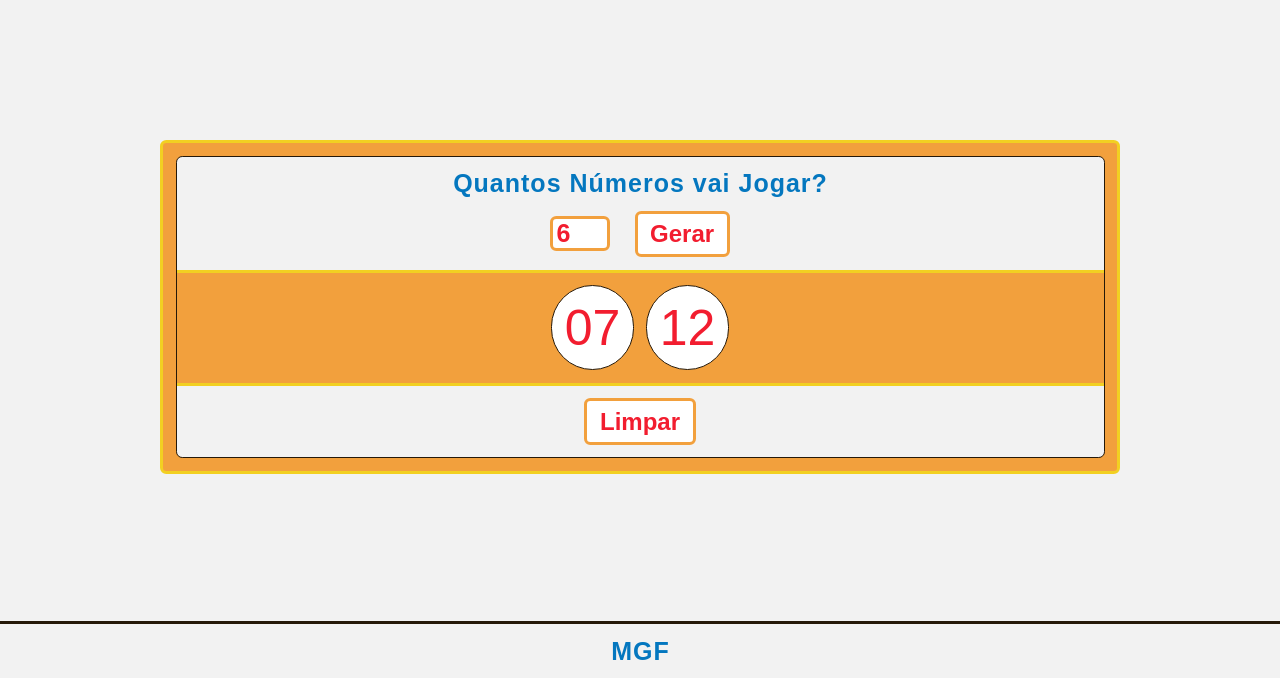
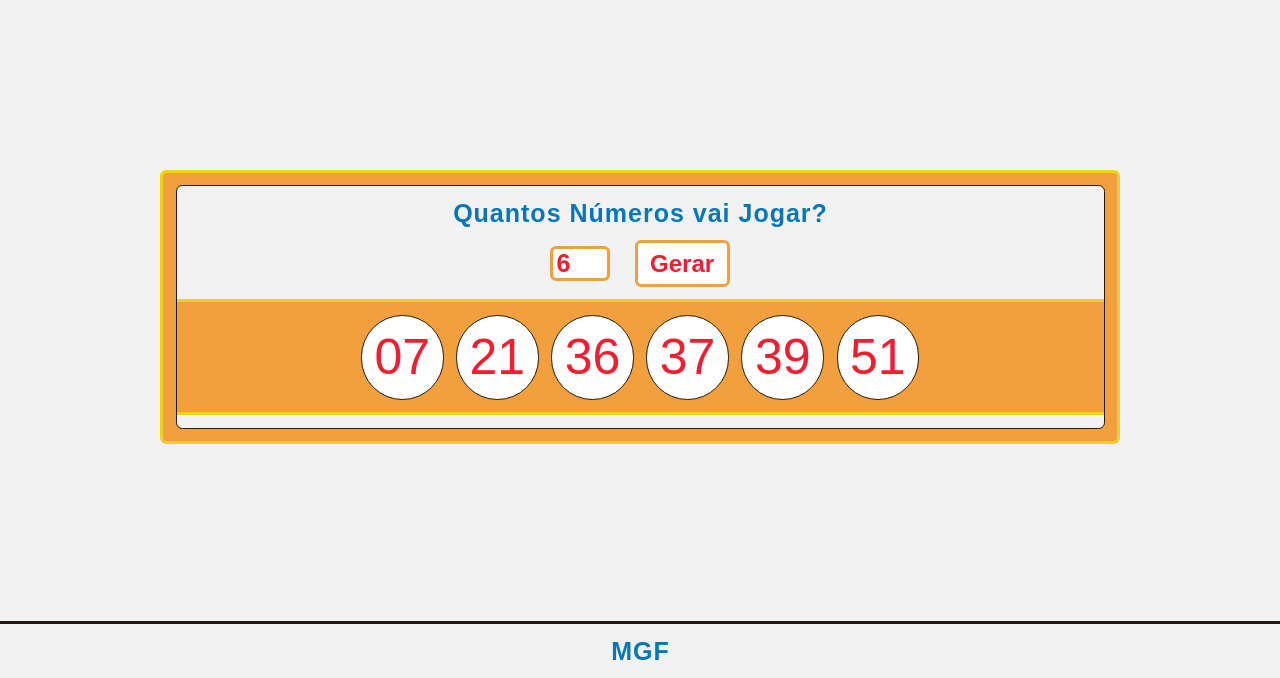
Before and after one commit to matheusguerreiro/MS, a plain HTML site: page index.html in a window 1280 px wide. Both pictures are taken after a click on the button "Gerar". Shown: the part 122-800 px from the top of the page. Drawn offline with Linux system fonts and the light colour scheme.

Commit message:
ms funcionando

```diff
--- a/css/styles.css
+++ b/css/styles.css
@@ -128,7 +128,7 @@ main .main-container-fundo .main-container ul {
   border-bottom: 3px solid #F2D022;
   padding: 12.5px;
   column-gap: 12.5px;
-  margin-bottom: 12.5px;
+  row-gap: 12.5px;
 }
 main .main-container-fundo .main-container ul li {
   background-color: #FFFFFF;
--- a/index.html
+++ b/index.html
@@ -21,11 +21,8 @@
           <button id="gerar">Gerar</button>
         </form>
         <ul class="lista-numeros">
-          <li class="lista-item">07</li>
-          <li class="lista-item">12</li>
+          <!-- <li class="lista-item">07</li> -->
         </ul>
-        <p id="saida"></p>
-        <button id="limpar">Limpar</button>
       </div>
     </div>
   </main>
--- a/js/script.js
+++ b/js/script.js
@@ -1,7 +1,7 @@
 const quantidade = document.getElementById("quantidade")
 const gerar = document.getElementById("gerar")
 const limpar = document.getElementById("limpar")
-const ul = document.getElementsByTagName("ul")
+const ul = document.querySelector(".lista-numeros")
 let saida = document.getElementById("saida")
 
 
@@ -9,7 +9,6 @@ function sorteio(q) {
   let s = []
   while (s.length < q) {
     let na = Math.floor(Math.random() * 60) + 1
-    // sorteio.push(na)
     if (s.includes(na)) {
       na = Math.floor(Math.random() * 60) + 1
     } else {
@@ -19,9 +18,23 @@ function sorteio(q) {
   return s.sort(function (a, b) {return a - b})
 }
 
+function addLi() {
+  q = quantidade.value
+  a = sorteio(q)
+  for(let i = 0; i < q; i++) {
+    const li = document.createElement('li')
+    li.classList.add('lista-item')
+    if(a[i] < 10) {
+      li.textContent = `0${a[i]}`
+    } else {
+      li.textContent = `${a[i]}`
+    }
+    ul.appendChild(li)
+  }
+}
 
-// gerar.addEventListener("click", sorteio(quantidade))
 gerar.addEventListener("click", function(e) {
   e.preventDefault()
-  console.log(sorteio(quantidade.value))
+  ul.innerHTML = ""
+  addLi()
 })
```
